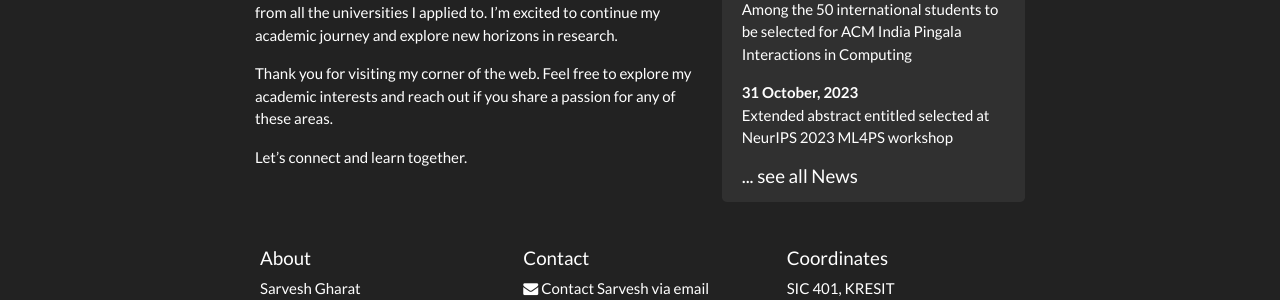
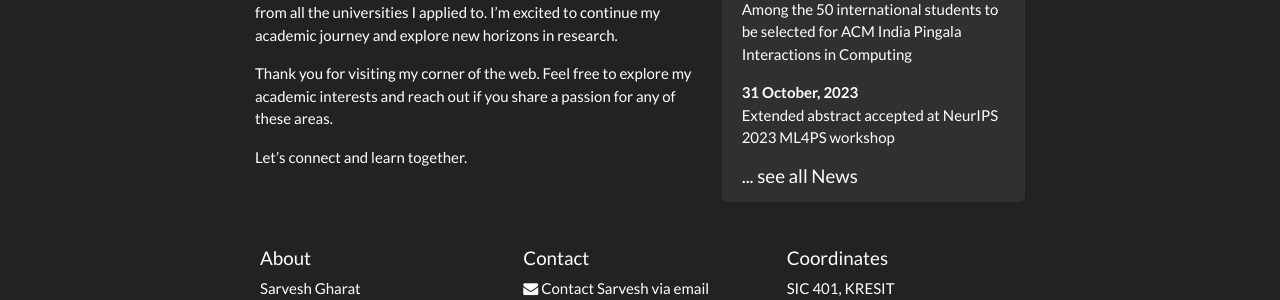
Before and after one commit to SarveshVGharat/SarveshVGharat.github.io, a Jekyll site: the page built from _pages/home.md, in a window 1280 px wide and 1016 px high. Shown: the part 617-917 px from the top of the window. Built offline with Jekyll 4.4.1, drawn with Linux system fonts in a browser that asks for light colours; nearby versions of some CDN libraries; a style sheet for code colours, icons or effects is not loaded.

Commit message:
Update news.yml

```diff
--- a/_data/news.yml
+++ b/_data/news.yml
@@ -5,7 +5,7 @@
   headline: "Among the 50 international students to be selected for ACM India Pingala Interactions in Computing"
 
 - date: 31 October, 2023
-  headline: "Extended abstract entitled selected at NeurIPS 2023 ML4PS workshop"
+  headline: "Extended abstract accepted at NeurIPS 2023 ML4PS workshop"
 
 - date: 12 October, 2023
   headline: "Joined LOFAR2.0 Ultra Deep Observation (LUDO) collaboration"
```
